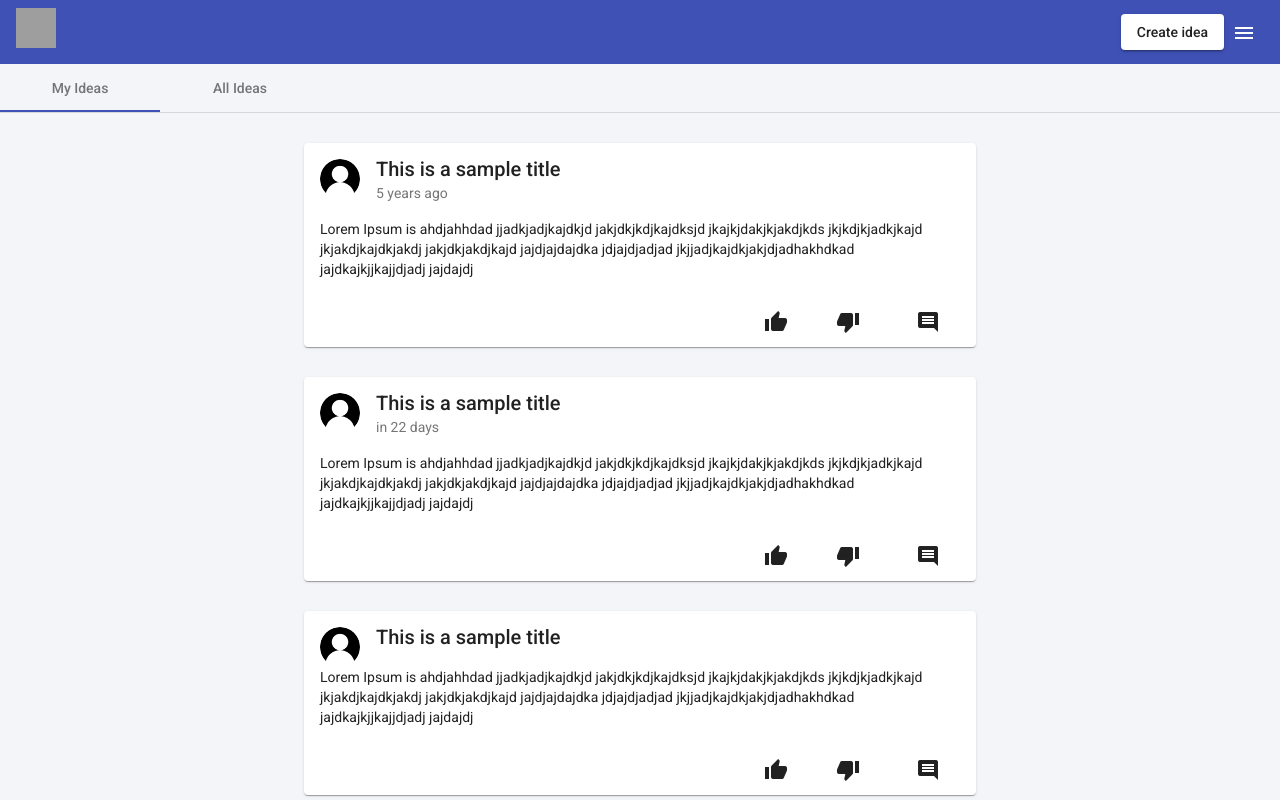
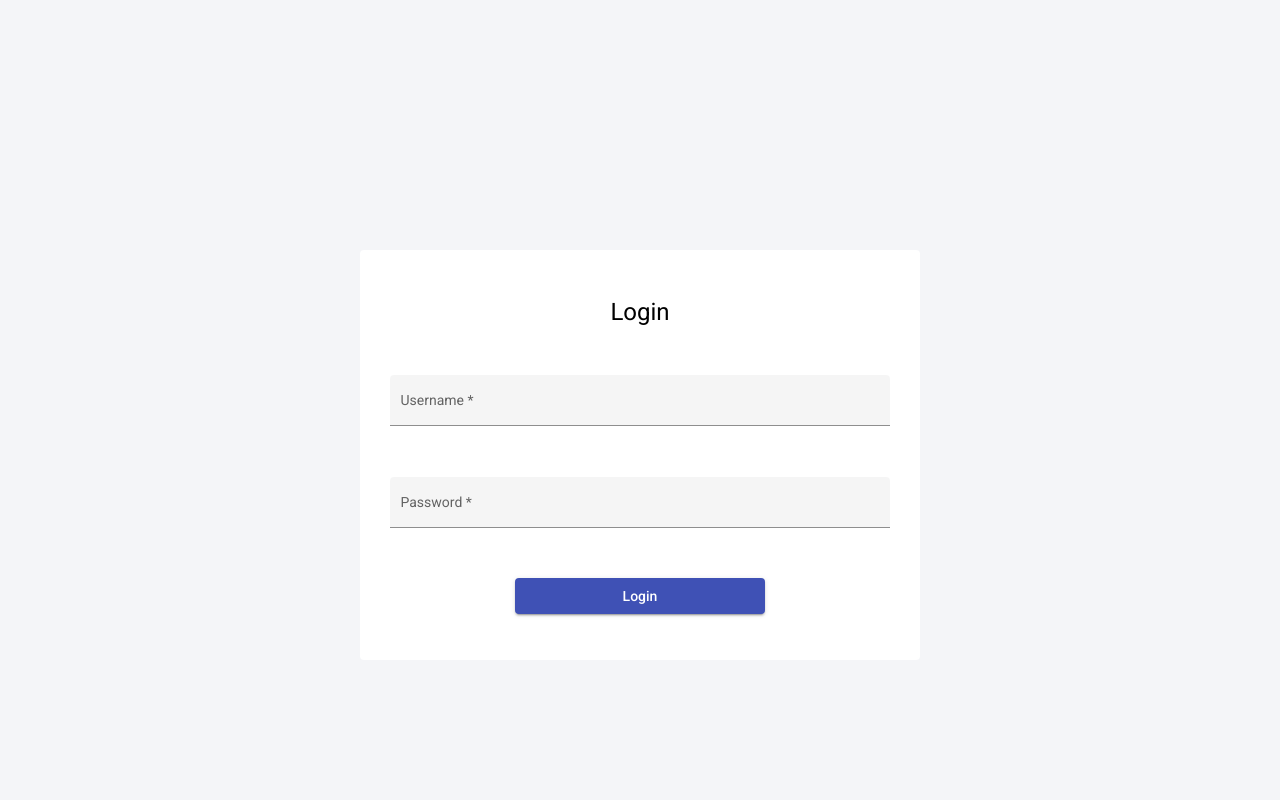
Before and after one commit to kanikasharma97/ideation-portal, an Angular app: page / in a window 1280 px wide. Shown: the top 800 px of the page. Built offline with nearby package versions, Linux system fonts and the light colour scheme; data requests are answered from the project's data file; grey boxes are pictures that could not be loaded.

Commit message:
feat(login): added login functionality

```diff
--- a/src/app/app.component.html
+++ b/src/app/app.component.html
@@ -1,2 +1,5 @@
-<app-header></app-header>
+<app-header
+  *ngIf="router.url !== '/'"
+>
+</app-header>
 <router-outlet></router-outlet>
--- a/src/app/app.component.ts
+++ b/src/app/app.component.ts
@@ -1,4 +1,5 @@
 import { Component } from '@angular/core';
+import { Router } from '@angular/router';
 
 @Component({
   selector: 'app-root',
@@ -7,11 +8,6 @@ import { Component } from '@angular/core';
 })
 export class AppComponent {
   title = 'ideation-portal'
-  path = window.location.pathname
 
-  routes = {
-    IDEA_CREATE: '/idea-create',
-    IDEA_LIST: '/idea-list',
-    IDEA_DETAILS: '/idea-details'
-  }
+  constructor(public router: Router){}
 }
--- a/src/app/ideas/idea-create/idea-create.component.css
+++ b/src/app/ideas/idea-create/idea-create.component.css
@@ -20,7 +20,6 @@
 
 .btn-submit {
   width: 150px;
-
 }
 
 .footer {
--- /dev/null
+++ b/src/app/login/login.component.css
@@ -0,0 +1,15 @@
+.form {
+    margin: 250px auto;
+    width: 500px;
+    background-color: white;
+    padding: 30px;
+    border-radius: 4px;
+    min-height: 350px;
+    display: flex;
+    flex-direction: column;
+    justify-content: space-around;
+}
+
+.form-field {
+  width: 100%;
+}
--- /dev/null
+++ b/src/app/login/login.component.html
@@ -0,0 +1,36 @@
+<form class="form" [formGroup]="loginForm">
+    <h1 style="text-align: center">
+      Login
+    </h1>
+    <mat-form-field class="form-field" appearance="fill">
+      <mat-label>
+        Username
+      </mat-label>
+      <input
+        matInput
+        formControlName="username"
+      >
+    </mat-form-field>
+    <mat-form-field class="form-field" appearance="fill">
+      <mat-label>
+        Password
+      </mat-label>
+      <input
+        matInput
+        formControlName="password"
+      >
+    </mat-form-field>
+    <div
+        style="display: flex; justify-content: space-around;">
+        <button
+          mat-raised-button
+          color="primary"
+          class="btn-submit"
+          style="width: 250px;"
+          (click)="login()"
+        >
+          Login
+        </button>
+    </div>
+
+</form>
--- /dev/null
+++ b/src/app/login/login.component.ts
@@ -0,0 +1,45 @@
+import { HttpClient } from '@angular/common/http';
+import { Component, OnInit } from '@angular/core';
+import { FormBuilder, Validators } from '@angular/forms';
+import { Router } from '@angular/router';
+
+@Component({
+  selector: 'app-login',
+  templateUrl: './login.component.html',
+  styleUrls: ['./login.component.css']
+})
+export class LoginComponent implements OnInit {
+
+  loginForm = this.fb.group({
+    username: [
+      '',
+      Validators.required
+    ],
+    password: [
+      '',
+      Validators.required
+    ]
+  })
+
+  constructor(private fb: FormBuilder, private http: HttpClient, private router: Router) { }
+
+  ngOnInit(): void {
+  }
+
+  login() {
+    if (this.loginForm.valid) {
+      const {
+        username,
+        password
+      } = this.loginForm.value
+      this.http.post('http://localhost:8080/login', {
+        username,
+        password
+      }).subscribe(() =>
+      {
+        this.router.navigate(['/idea-list'])
+      })
+    }
+  }
+
+}
```
Also changed, not shown: src/app/app.module.ts (+8 -2 lines), 1 other file (tests, documents, lock files or other folders).
